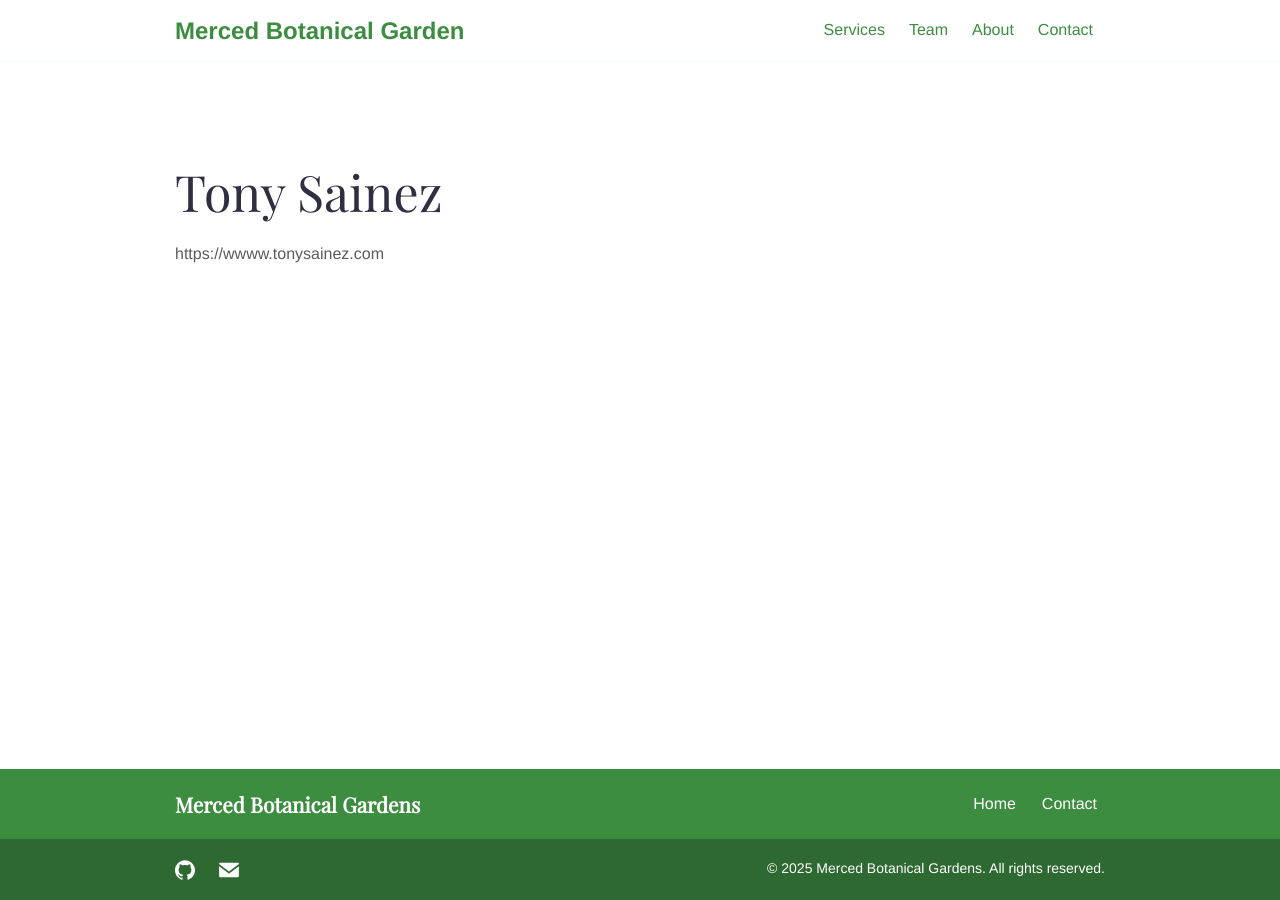
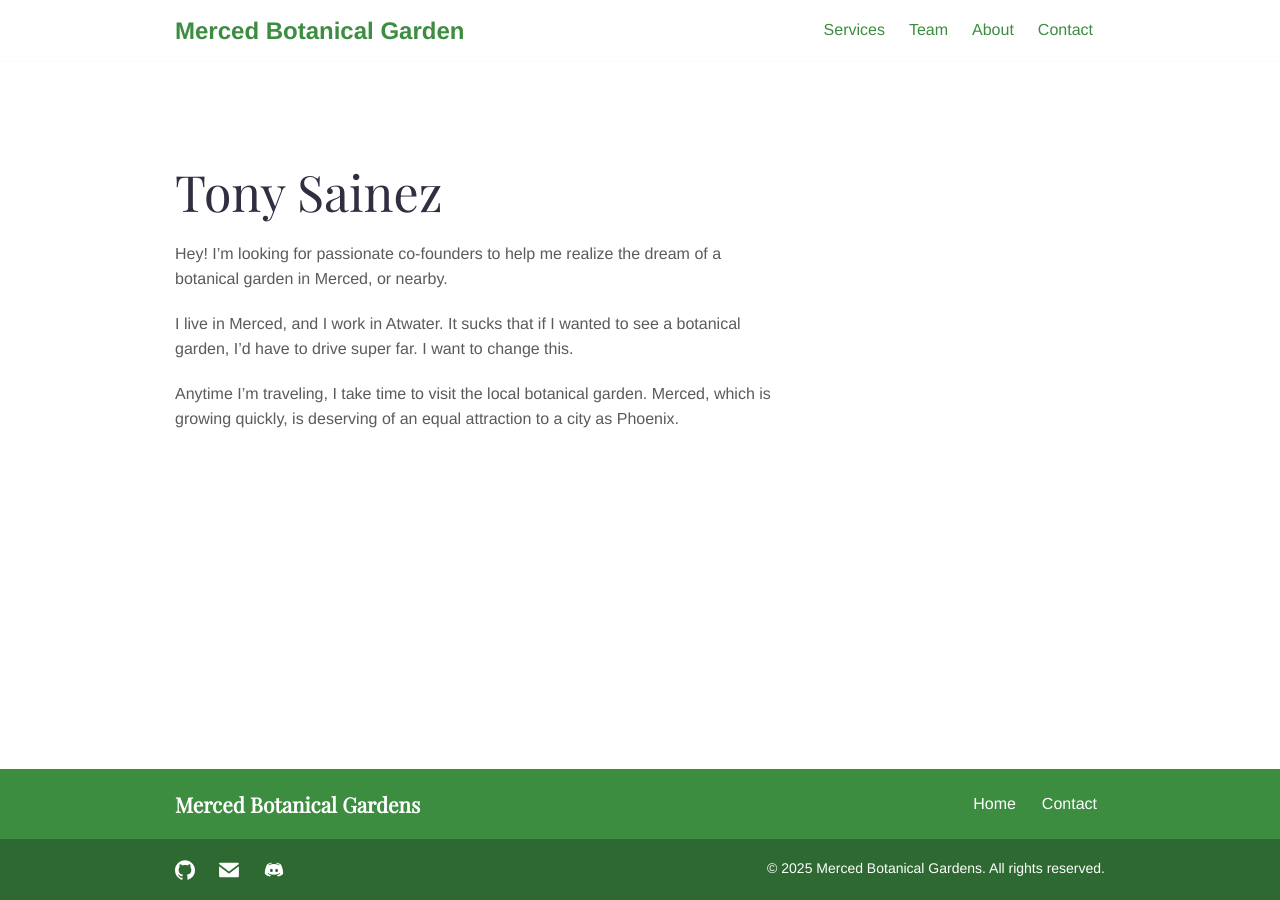
Before and after one commit to tsainez/merced-gardens, a Jekyll site: the page built from _team/tony-sainez.md, in a window 1280 px wide. Built offline with Jekyll 4.4.1, drawn with Linux system fonts in a browser that asks for light colours.

Commit message:
Remove erroneous branding; no placeholder for now...

```diff
--- a/_data/social.json
+++ b/_data/social.json
@@ -8,6 +8,10 @@
       "name": "Email",
       "link": "mailto:tsainez@gmail.com",
       "image": "images/social/email.svg"
+  },
+  {
+      "name": "Discord",
+      "link": "https://discord.gg/tyr92zhm",
+      "image": "images/social/discord.svg"
   }
-
 ]
--- a/_team/tony-sainez.md
+++ b/_team/tony-sainez.md
@@ -8,4 +8,8 @@
 weight: 1
 ---
 
-https://wwww.tonysainez.com
+Hey! I'm looking for passionate co-founders to help me realize the dream of a botanical garden in Merced, or nearby.
+
+I live in Merced, and I work in Atwater. It sucks that if I wanted to see a botanical garden, I'd have to drive super far. I want to change this.
+
+Anytime I'm traveling, I take time to visit the local botanical garden. Merced, which is growing quickly, is deserving of an equal attraction to a city as Phoenix.
```
Also changed, not shown: index.md (+1 -1 lines), images/austin-distel-nGc5RT2HmF0-unsplash.jpg (deleted), images/illustrations/pointing.svg (deleted), images/illustrations/reading.svg (deleted), images/illustrations/test.svg (deleted), images/logo/logo-mobile.svg (deleted), images/logo/logo.svg (deleted), images/noun-botanical-garden.png (added), images/thom-holmes-Lrfw0U_o9I0-unsplash.jpg (deleted).
